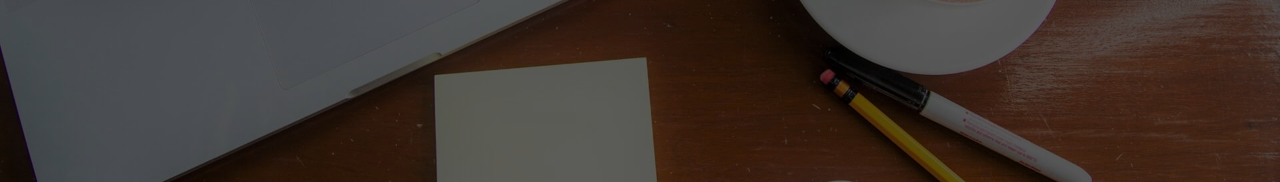
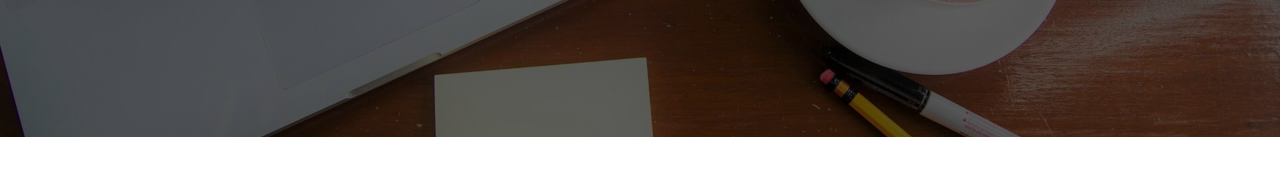
Before and after one commit to Shah-Hussain/myWebsite, a plain HTML site: page index.html in a window 1280 px wide. Shown: the part 517-699 px from the top of the page. Drawn offline with nearby package versions, Linux system fonts and the light colour scheme; a web font is replaced by a local one.

Commit message:
Update style.css

```diff
--- a/style.css
+++ b/style.css
@@ -2,7 +2,7 @@ body{margin:0; padding:0; box-sizing: border-box;over-flow:hidden;width:100%;}
  .bgimg{
 background-image:linear-gradient(rgba(0,0,0,0.5),rgba(0,0,0,0.5)),url('images/header.jpg')
 ; background-size: cover; background-attachment: fixed; height:100%;
-width:100%;padding-bottom: 250px; }
+width:100%;padding-bottom: 200px; }
 
  .container img{height: 100px;}
   #logo{border:2px solid
```
